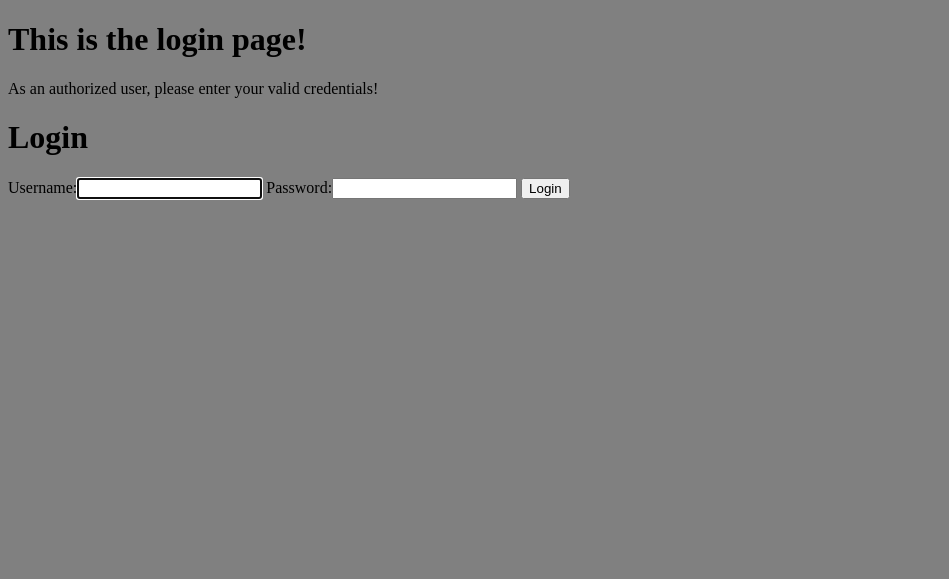
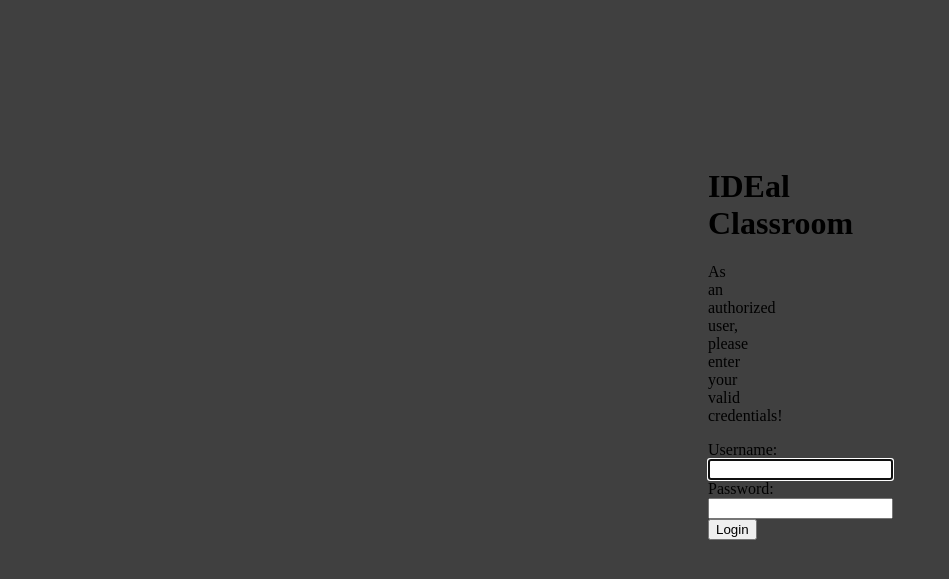
Before and after one commit to AlexPeterson99/EGR302-IDEal-Classroom-TEST, a Django app: page /login/ in a window 1280 px wide. Shown: the top 579 px of the page, without its empty margins (0-949 px from the left). Run offline with Django 3.2, Linux system fonts and the light colour scheme.

Commit message:
UI Edits

```diff
--- a/web_project/assets/styles.css
+++ b/web_project/assets/styles.css
@@ -1,5 +1,25 @@
 body{
-    background: gray;
+    background:rgb(64, 64, 64);
+}
+
+div.content{
+    background-color: rgba(255, 255, 255, 0.2);
+    margin-left: 700px;
+    margin-right: 700px;
+    margin-top: 10%;
+    padding-top: 20px;
+    padding-bottom: 20px;
+    text-align: center;
+}
+
+div.login{
+    background-color: rgba(255, 255, 255, 0.2);
+    margin-left: 700px;
+    margin-right: 700px;
+    margin-top: 10%;
+    padding-top: 20px;
+    padding-bottom: 20px;
+    text-align: center;
 }
 
 table, th, td {
--- a/web_project/templates/home.html
+++ b/web_project/templates/home.html
@@ -9,8 +9,9 @@
         <title>IDEal Classroom</title>
     </head>
      <body>
-        <h1>IDEal Classroom</h1>
-        <h2>Hello! Welcome to your new home!</h2>
+         <div class="content">
+            <h1>IDEal Classroom</h1>
+            <h2>Hello! Welcome to your new home!</h2>
             <div class="home">
                 <button onclick="location.href='{% url 'login' %}'">
                     Login
@@ -19,5 +20,6 @@
                     Register
                 </button>
             </div>
+         </div>
     </body>
 </html>
--- a/web_project/templates/login.html
+++ b/web_project/templates/login.html
@@ -9,13 +9,14 @@
         <title>Login</title>
     </head>
      <body>
-        <h1>This is the login page!</h1>
+         <div class="login">
+            <h1>IDEal Classroom</h1>
             <p>As an authorized user, please enter your valid credentials!</p>
-        <h1>Login</h1>
             <form class="site-form" action="{% url 'login' %}" method="post">
                 {% csrf_token %}
                 {{ form }}
                 <input type="submit" value="Login">
             </form>
+         </div>
     </body>
 </html>
--- a/web_project/templates/register.html
+++ b/web_project/templates/register.html
@@ -9,13 +9,14 @@
         <title>Register</title>
     </head>
      <body>
+         <div>
             <h1>User Registration</h1>
             <p>The time has come to sign your life away!</p>
-        <h1>Register</h1>
             <form class="site-form" action="{% url 'register' %}" method="post">
                 {% csrf_token %}
                 {{ form }}
                 <input type="submit" value="Register">
             </form>
+         </div>
     </body>
 </html>
```
Lines whose indentation alone changed are shown as unchanged.
